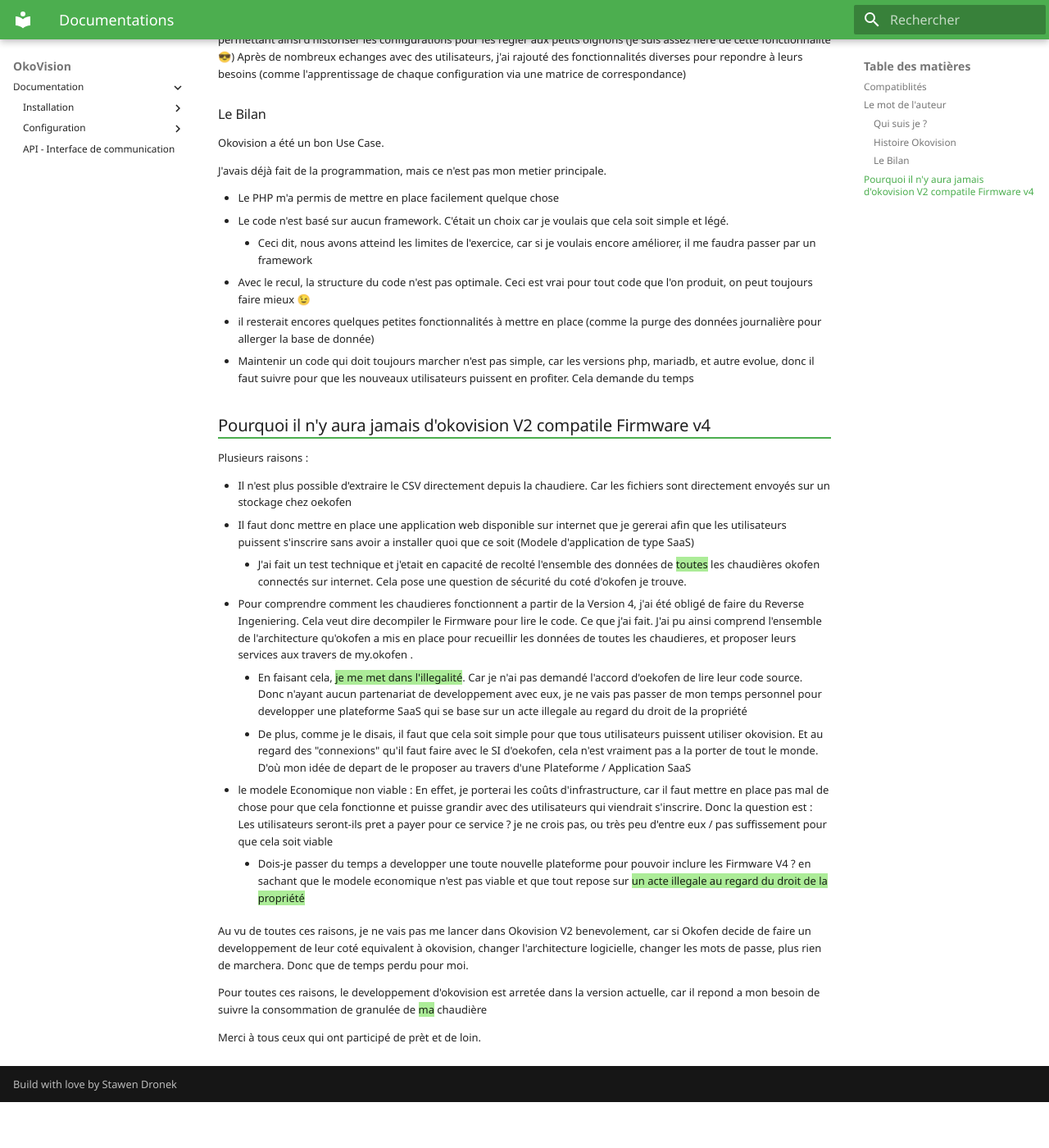
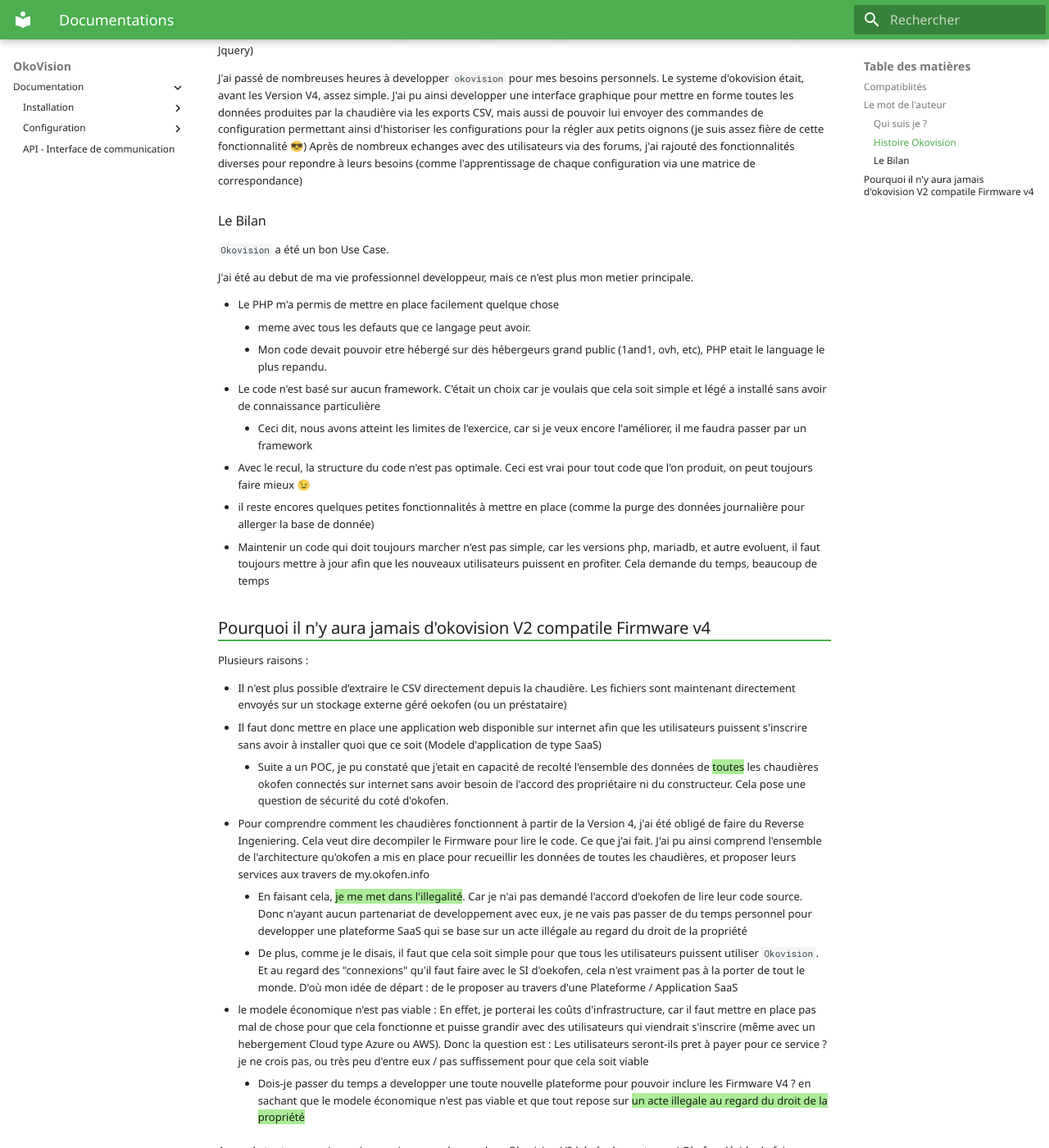
Before and after one commit to stawen/okovision.dronek.com, an MkDocs documentation site: the page built from docs/documentation/index.md, in a window 1280 px wide and 1400 px high, scrolled down 724 px. Shown: the whole window at 82% size. Built offline with MkDocs 1.6.1 and Material for MkDocs 9.7.7, drawn with Linux system fonts in a browser that asks for light colours; some web fonts are replaced; before the commit the page ends 2068 px from its top, so only the background shows below that; some of the changed text lies outside the part shown.

Commit message:
fix typo

```diff
--- a/docs/documentation/index.md
+++ b/docs/documentation/index.md
@@ -18,39 +18,45 @@
 
 ### Histoire Okovision
 
-j'ai immediatement relié ma chaudiere sur mon reseau. J'ai pu ainsi commencer à voir ce que je pouvais faire avec l'interface fournie par la chaudiere. J'ai d'abord fait des macro excel pour traiter les CSV, mais il me fallait quelque chose d'automatique. Je me suis donc lancé dans le developpement d'une application de type "Web"
+La chaudière en était capable, je l'ai immediatement relié à mon réseau domestique. J'ai ainsi pu commencer à explorer tout ce que je pouvais faire avec. Dans un premier temps, afin de mieux me permettre de régler tous les paramètres de la chaudière et de mesurer leurs impacts sur les courbes, la gestion de la puissance, etc, j'ai écris des macro excel pour traiter les CSV.
 
-J'ai passé de nombreuses heures à developper okovision pour mes besoins personnels. Le systeme d'okovision était, avant les Version V4, assez simple. J'ai pu ainsi developper une interface graphique pour mettre en forme toutes les données produites par la chaudiere via les exports CSV, mais aussi de pouvoir lui envoyer des commandes de configuration permettant ainsi d'historiser les configurations pour les régler aux petits oignons (je suis assez fière de cette fonctionnalité 😎)
-Après de nombreux echanges avec des utilisateurs, j'ai rajouté des fonctionnalités diverses pour repondre à leurs besoins (comme l'apprentissage de chaque configuration via une matrice de correspondance)
+Très vite, il me fallait quelque chose d'automatisé et qui allait me demander quasi aucune intervention.
+
+Je me suis donc lancé dans le developpement d'une application de type "Web" (backend : PHP, et frontend : Boostrap + Jquery)
+
+J'ai passé de nombreuses heures à developper `okovision` pour mes besoins personnels. Le systeme d'okovision était, avant les Version V4, assez simple. J'ai pu ainsi developper une interface graphique pour mettre en forme toutes les données produites par la chaudière via les exports CSV, mais aussi de pouvoir lui envoyer des commandes de configuration permettant ainsi d'historiser les configurations pour la régler aux petits oignons (je suis assez fière de cette fonctionnalité 😎)
+Après de nombreux echanges avec des utilisateurs via des forums, j'ai rajouté des fonctionnalités diverses pour repondre à leurs besoins (comme l'apprentissage de chaque configuration via une matrice de correspondance)
 
 ### Le Bilan
 
-Okovision a été un bon Use Case.
+`Okovision` a été un bon Use Case.
 
-J'avais déjà fait de la programmation, mais ce n'est pas mon metier principale.
+J'ai été au debut de ma vie professionnel developpeur, mais ce n'est plus mon metier principale.
 
 - Le PHP m'a permis de mettre en place facilement quelque chose
-- Le code n'est basé sur aucun framework. C'était un choix car je voulais que cela soit simple et légé.
-    - Ceci dit, nous avons atteind les limites de l'exercice, car si je voulais encore améliorer, il me faudra passer par un framework
+    - meme avec tous les defauts que ce langage peut avoir.
+    - Mon code devait pouvoir etre hébergé sur des hébergeurs grand public (1and1, ovh, etc), PHP etait le language le plus repandu.
+- Le code n'est basé sur aucun framework. C'était un choix car je voulais que cela soit simple et légé a installé sans avoir de connaissance particulière
+    - Ceci dit, nous avons atteint les limites de l'exercice, car si je veux encore l'améliorer, il me faudra passer par un framework
 - Avec le recul, la structure du code n'est pas optimale. Ceci est vrai pour tout code que l'on produit, on peut toujours faire mieux 😉
-- il resterait encores quelques petites fonctionnalités à mettre en place (comme la purge des données journalière pour allerger la base de donnée)
-- Maintenir un code qui doit toujours marcher n'est pas simple, car les versions php, mariadb, et autre evolue, donc il faut suivre pour que les nouveaux utilisateurs puissent en profiter. Cela demande du temps
+- il reste encores quelques petites fonctionnalités à mettre en place (comme la purge des données journalière pour allerger la base de donnée)
+- Maintenir un code qui doit toujours marcher n'est pas simple, car les versions php, mariadb, et autre evoluent, il faut toujours mettre à jour afin que les nouveaux utilisateurs puissent en profiter. Cela demande du temps, beaucoup de temps
 
 ## Pourquoi il n'y aura jamais d'okovision V2 compatile Firmware v4
 
 Plusieurs raisons :
 
-- Il n'est plus possible d'extraire le CSV directement depuis la chaudiere. Car les fichiers sont directement envoyés sur un stockage chez oekofen
-- Il faut donc mettre en place une application web disponible sur internet que je gererai afin que les utilisateurs puissent s'inscrire  sans avoir a installer quoi que ce soit (Modele d'application de type SaaS)
-    - J'ai fait un test technique et j'etait en capacité de recolté l'ensemble des données de ==toutes== les chaudières okofen connectés sur internet. Cela pose une question de sécurité du coté d'okofen je trouve.
-- Pour comprendre comment les chaudieres fonctionnent a partir de la Version 4, j'ai été obligé de faire du Reverse Ingeniering. Cela veut dire decompiler le Firmware pour lire le code. Ce que j'ai fait. J'ai pu ainsi comprend l'ensemble de l'architecture qu'okofen a mis en place pour recueillir les données de toutes les chaudieres, et proposer leurs services aux travers de my.okofen .
-    - En faisant cela, ==je me met dans l'illegalité==. Car je n'ai pas demandé l'accord d'oekofen de lire leur code source. Donc n'ayant aucun partenariat de developpement avec eux, je ne vais pas passer de mon temps personnel pour developper une plateforme SaaS qui se base sur un acte illegale au regard du droit de la propriété
-    - De plus, comme je le disais, il faut que cela soit simple pour que tous utilisateurs puissent utiliser okovision. Et au regard des "connexions" qu'il faut faire avec le SI d'oekofen, cela n'est vraiment pas a la porter de tout le monde. D'où mon idée de depart de le proposer au travers d'une Plateforme / Application SaaS
-- le modele Economique non viable : En effet, je porterai les coûts d'infrastructure, car il faut mettre en place pas mal de chose pour que cela fonctionne et puisse grandir avec des utilisateurs qui viendrait s'inscrire. Donc la question est : Les utilisateurs seront-ils pret a payer pour ce service ? je ne crois pas, ou très peu d'entre eux / pas suffissement pour que cela soit viable
-    - Dois-je passer du temps a developper une toute nouvelle plateforme pour pouvoir inclure les Firmware V4 ? en sachant que le modele economique n'est pas viable et que tout repose sur ==un acte illegale au regard du droit de la propriété==
+- Il n'est plus possible d'extraire le CSV directement depuis la chaudière. Les fichiers sont maintenant directement envoyés sur un stockage externe géré oekofen (ou un préstataire)
+- Il faut donc mettre en place une application web disponible sur internet afin que les utilisateurs puissent s'inscrire sans avoir à installer quoi que ce soit (Modele d'application de type SaaS)
+    - Suite a un POC, je pu constaté que j'etait en capacité de recolté l'ensemble des données de ==toutes== les chaudières okofen connectés sur internet sans avoir besoin de l'accord des propriétaire ni du constructeur. Cela pose une question de sécurité du coté d'okofen.
+- Pour comprendre comment les chaudières fonctionnent à partir de la Version 4, j'ai été obligé de faire du Reverse Ingeniering. Cela veut dire decompiler le Firmware pour lire le code. Ce que j'ai fait. J'ai pu ainsi comprend l'ensemble de l'architecture qu'okofen a mis en place pour recueillir les données de toutes les chaudières, et proposer leurs services aux travers de my.okofen.info
+    - En faisant cela, ==je me met dans l'illegalité==. Car je n'ai pas demandé l'accord d'oekofen de lire leur code source. Donc n'ayant aucun partenariat de developpement avec eux, je ne vais pas passer de du temps personnel pour developper une plateforme SaaS qui se base sur un acte illégale au regard du droit de la propriété
+    - De plus, comme je le disais, il faut que cela soit simple pour que tous les utilisateurs puissent utiliser `Okovision`. Et au regard des "connexions" qu'il faut faire avec le SI d'oekofen, cela n'est vraiment pas à la porter de tout le monde. D'où mon idée de départ : de le proposer au travers d'une Plateforme / Application SaaS
+- le modele économique n'est pas viable : En effet, je porterai les coûts d'infrastructure, car il faut mettre en place pas mal de chose pour que cela fonctionne et puisse grandir avec des utilisateurs qui viendrait s'inscrire (même avec un hebergement Cloud type Azure ou AWS). Donc la question est : Les utilisateurs seront-ils pret à payer pour ce service ? je ne crois pas, ou très peu d'entre eux / pas suffissement pour que cela soit viable
+    - Dois-je passer du temps a developper une toute nouvelle plateforme pour pouvoir inclure les Firmware V4 ? en sachant que le modele économique n'est pas viable et que tout repose sur ==un acte illegale au regard du droit de la propriété==
 
-Au vu de toutes ces raisons, je ne vais pas me lancer dans Okovision V2 benevolement, car si Okofen decide de faire un developpement de leur coté equivalent à okovision, changer l'architecture logicielle, changer les mots de passe, plus rien de marchera. Donc que de temps perdu pour moi.
+Au vu de toutes ces raisons, je ne vais pas me lancer dans Okovision V2 bénévolement, car si Okofen décide de faire un developpement de leur coté equivalent à okovision, changer l'architecture logicielle, changer les mots de passe, plus rien de marchera. Donc que de temps perdu pour moi.
 
-Pour toutes ces raisons, le developpement d'okovision est arretée dans la version actuelle, car il repond a mon besoin de suivre la consommation de granulée de ==ma== chaudière
+Pour toutes ces raisons, le developpement d'okovision est arreté dans la version actuelle, car il repond à mon besoin de suivre la consommation de granulée de ==ma== chaudière
 
 Merci à tous ceux qui ont participé de prèt et de loin.
```
Also changed, not shown: docs/documentation/configuration/info-generale.md (+1 -1 lines), docs/documentation/configuration/setup.md (+1 -1 lines), docs/documentation/configuration/synthese.md (+1 -1 lines), docs/documentation/configuration/season.md (line endings or trailing spaces).
